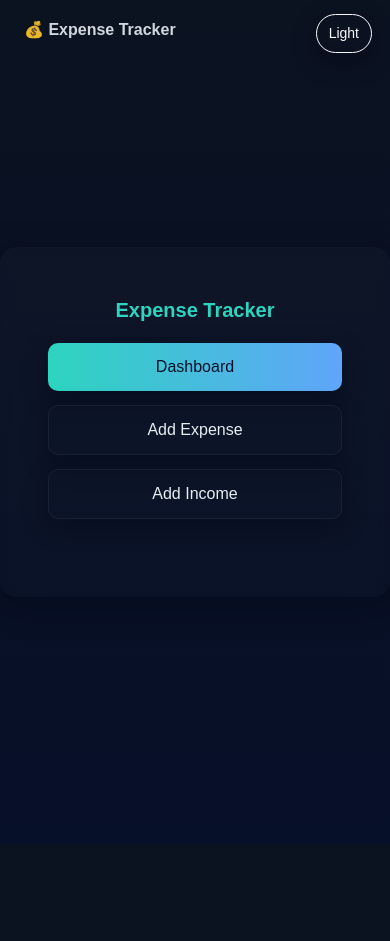
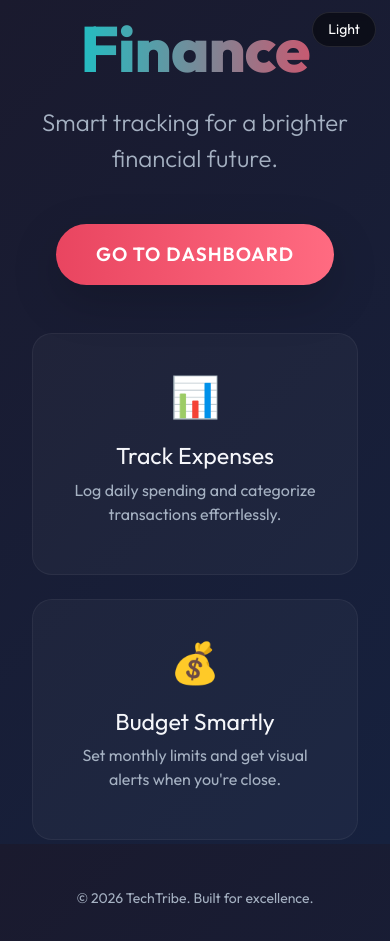
Before and after one commit to ruthikka19/techtribe, a Flask app: page /home in a window 390 px wide. Before the commit the page ends 519 px from the top, so only its background shows below. Run offline with Flask 3, Linux system fonts and the light colour scheme.

Commit message:
feat: Add dashboard and home pages, implement dark theme styling, and update the database.

```diff
--- a/static/css/dark.css
+++ b/static/css/dark.css
@@ -1,63 +1,278 @@
-:root{
-  --bg:#07121a;
-  --panel:#0f1726;
-  --muted:#9fb3bf;
-  --text:#e6f3f5;
-  --accent:#4fd1c5;
-  --accent-2:#60a5fa;
-  --danger:#ff6b6b;
+:root {
+    --bg-gradient: linear-gradient(135deg, #1a1a2e 0%, #16213e 100%);
+    --panel: rgba(255, 255, 255, 0.05);
+    /* Glassmorphism base */
+    --panel-border: rgba(255, 255, 255, 0.1);
+    --muted: #a5b1c2;
+    --text: #ffffff;
+    --heading: #f5f6fa;
+    --accent: #e94560;
+    /* Neon Pink/Red */
+    --accent-hover: #ff6b81;
+    --secondary: #0f3460;
+    /* Deep Blue */
+    --info: #00d2d3;
+    /* Cyan */
+    --success: #2ecc71;
+    --warning: #f1c40f;
+    --danger: #ff6b6b;
+    --shadow: 0 8px 32px 0 rgba(0, 0, 0, 0.37);
 }
-html,body{height:100%;}
-.body-bg{ }
-body{
-  margin:0;background:linear-gradient(180deg,var(--bg),#03121a);color:var(--text);font-family:Inter,system-ui,Arial,Helvetica,sans-serif;
+
+html,
+body {
+    height: 100%;
 }
-.navbar, .card, .modal-content, .table, .table thead {background-color:transparent}
-.navbar-dark .navbar-brand, .navbar-dark .nav-link{color:var(--text) !important}
-.container{color:var(--text)}
-.card{background:linear-gradient(180deg, rgba(255,255,255,0.02), rgba(0,0,0,0.12));border:1px solid rgba(255,255,255,0.03);border-radius:12px;padding:12px}
-.card .card-header{font-weight:700;color:var(--text);background:transparent;border-bottom:1px solid rgba(255,255,255,0.03)}
-.btn-primary{background:linear-gradient(90deg,var(--accent),#60a5fa);border:none;color:#071029}
-.btn-secondary{background:transparent;border:1px solid rgba(255,255,255,0.06);color:var(--text)}
-.btn-success{background:#16a34a;border:none}
-.btn{box-shadow:0 6px 18px rgba(2,6,23,0.35)}
-.form-control, .form-select{background:#071822;border:1px solid rgba(255,255,255,0.04);color:var(--text)}
-.form-control:focus, .form-select:focus{outline:none;box-shadow:0 6px 18px rgba(45,212,191,0.12);border-color:var(--accent)}
-.table td, .table th{border-color:rgba(255,255,255,0.04)}
-.table-striped>tbody>tr:nth-of-type(odd){background:rgba(255,255,255,0.01)}
-.progress{background:rgba(255,255,255,0.03)}
-.alert{background:rgba(255,255,255,0.02);color:var(--text);border:1px solid rgba(255,255,255,0.03)}
-.navbar{background:linear-gradient(90deg, rgba(0,0,0,0.45), rgba(0,0,0,0.6))}
-a{color:var(--accent)}
-/* small helpers */
-.text-muted{color:var(--muted) !important}
+
+body {
+    margin: 0;
+    background: var(--bg-gradient);
+    background-attachment: fixed;
+    /* Fix gradient on scroll */
+    color: var(--text);
+    font-family: 'Inter', system-ui, -apple-system, sans-serif;
+}
+
+/* Force white text on all elements to override browser/bootstrap defaults */
+* {
+    color: inherit;
+}
+
+h1,
+h2,
+h3,
+h4,
+h5,
+h6,
+.h1,
+.h2,
+.h3,
+.h4,
+.h5,
+.h6 {
+    color: var(--heading) !important;
+}
+
+p,
+span,
+div,
+li,
+td,
+th,
+label,
+input,
+select,
+textarea,
+button {
+    color: var(--text);
+}
+
+/* Glassmorphism Cards */
+.card {
+    background: var(--panel);
+    backdrop-filter: blur(12px);
+    -webkit-backdrop-filter: blur(12px);
+    border: 1px solid var(--panel-border);
+    box-shadow: var(--shadow);
+    color: var(--text) !important;
+    border-radius: 16px;
+    transition: transform 0.2s ease, box-shadow 0.2s ease;
+}
+
+.card:hover {
+    transform: translateY(-2px);
+    box-shadow: 0 12px 40px 0 rgba(0, 0, 0, 0.45);
+}
+
+/* Ensure list items and other containers don't have white background */
+/* Ensure list items and other containers don't have white background */
+.list-group-item {
+    background-color: transparent;
+    color: var(--text) !important;
+    border-color: var(--panel-border);
+}
+
+.card-header {
+    background: rgba(0, 0, 0, 0.2);
+    border-bottom: 1px solid var(--panel-border);
+    color: var(--heading);
+    font-weight: 600;
+    border-top-left-radius: 16px !important;
+    border-top-right-radius: 16px !important;
+}
+
+.card-title {
+    color: var(--heading);
+    font-weight: 700;
+}
+
+/* Navbar */
+.navbar {
+    background: rgba(22, 33, 62, 0.8) !important;
+    backdrop-filter: blur(10px);
+    border-bottom: 1px solid var(--panel-border);
+    box-shadow: var(--shadow);
+}
+
+.navbar-brand {
+    font-weight: 800;
+    color: var(--accent) !important;
+    font-size: 1.5rem;
+    text-shadow: 0 0 10px rgba(233, 69, 96, 0.3);
+}
+
+.nav-link {
+    color: var(--text) !important;
+    font-weight: 500;
+    transition: color 0.2s;
+}
+
+.nav-link:hover {
+    color: var(--info) !important;
+    text-shadow: 0 0 8px rgba(0, 210, 211, 0.4);
+}
+
+/* Buttons */
+.btn-primary {
+    background: linear-gradient(90deg, var(--accent), #ff6b81);
+    border: none;
+    color: white;
+    font-weight: 600;
+    box-shadow: 0 4px 15px rgba(233, 69, 96, 0.4);
+}
+
+.btn-primary:hover {
+    background: linear-gradient(90deg, #ff6b81, var(--accent));
+    box-shadow: 0 6px 20px rgba(233, 69, 96, 0.6);
+    color: white;
+}
+
+.btn-secondary {
+    background: transparent;
+    border: 1px solid var(--info);
+    color: var(--info);
+}
+
+.btn-secondary:hover {
+    background: rgba(0, 210, 211, 0.1);
+    color: var(--info);
+    box-shadow: 0 0 15px rgba(0, 210, 211, 0.2);
+}
+
+.btn-danger {
+    background: linear-gradient(45deg, #ff416c, #ff4b2b);
+    border: none;
+    box-shadow: 0 4px 15px rgba(255, 75, 43, 0.3);
+}
+
+/* Tables */
+.table {
+    color: var(--text) !important;
+    --bs-table-bg: transparent;
+    --bs-table-striped-bg: rgba(255, 255, 255, 0.03);
+    border-color: var(--panel-border);
+}
+
+.table thead th {
+    color: var(--info) !important;
+    border-bottom: 2px solid var(--panel-border);
+    font-weight: 600;
+    text-transform: uppercase;
+    letter-spacing: 0.5px;
+    font-size: 0.85rem;
+}
+
+.table td,
+.table th,
+.table tr {
+    color: var(--text) !important;
+    border-bottom: 1px solid var(--panel-border);
+    vertical-align: middle;
+}
+
+/* Forms */
+.form-control,
+.form-select {
+    background: rgba(0, 0, 0, 0.3);
+    border: 1px solid var(--panel-border);
+    color: var(--text);
+    border-radius: 8px;
+}
+
+.form-control:focus,
+.form-select:focus {
+    background: rgba(0, 0, 0, 0.4);
+    border-color: var(--info);
+    box-shadow: 0 0 0 0.25rem rgba(0, 210, 211, 0.25);
+    color: var(--text);
+}
+
+/* Misc */
+a {
+    color: var(--info);
+    text-decoration: none;
+}
+
+a:hover {
+    color: var(--accent);
+    text-decoration: none;
+}
+
+h1,
+h2,
+h3,
+h4,
+h5,
+h6 {
+    color: var(--heading);
+}
+
+.text-muted {
+    color: var(--muted) !important;
+}
+
+/* Scrollbar */
+::-webkit-scrollbar {
+    width: 10px;
+}
+
+::-webkit-scrollbar-track {
+    background: #0f1720;
+}
+
+::-webkit-scrollbar-thumb {
+    background: #2c3e50;
+    border-radius: 5px;
+}
+
+::-webkit-scrollbar-thumb:hover {
+    background: var(--accent);
+}
 
 /* Theme toggle button (floating) */
-.theme-toggle{position:fixed;top:12px;right:14px;z-index:2000;border-radius:999px;padding:6px 10px}
-
-/* Light theme overrides */
-.light{
-  --bg:#f1f5f9;
-  --panel:#ffffff;
-  --muted:#6b7280;
-  --text:#071122;
-  --accent:#2563eb;
-  --danger:#dc2626;
+.theme-toggle {
+    position: fixed;
+    top: 12px;
+    right: 14px;
+    z-index: 2000;
+    border-radius: 999px;
+    padding: 6px 15px;
+    background: rgba(0, 0, 0, 0.5);
+    backdrop-filter: blur(5px);
+    border: 1px solid var(--panel-border);
+    color: var(--text);
 }
 
-/* Make background respond to theme variables */
-body{background:linear-gradient(180deg,var(--bg),rgba(0,0,0,0.02));}
-
-/* Additional visual polish overrides */
-.card{border-radius:14px;padding:16px}
-.card .card-header{padding:12px 16px}
-.btn{box-shadow:0 8px 24px rgba(2,6,23,0.4);transition:transform .12s ease,box-shadow .12s ease}
-.btn:hover{transform:translateY(-2px)}
-.form-control, .form-select{padding:.6rem .75rem}
-.form-control:focus, .form-select:focus{box-shadow:0 10px 30px rgba(79,209,197,0.12);border-color:var(--accent)}
-.theme-toggle{top:14px;right:18px;padding:8px 12px}
-.theme-toggle.btn-outline-light{backdrop-filter:blur(6px)}
-.container{max-width:1100px;padding-left:18px;padding-right:18px}
-.navbar-brand{font-weight:700;letter-spacing:.4px}
-.nav-link{opacity:.95}
-@media (max-width:768px){.controls{flex-direction:column;gap:10px}.shell{padding:28px}}
+/* Light theme overrides - update to be colorful/bright */
+.light {
+    --bg-gradient: linear-gradient(120deg, #fdfbfb 0%, #ebedee 100%);
+    --panel: rgba(255, 255, 255, 0.7);
+    --panel-border: rgba(0, 0, 0, 0.05);
+    --muted: #6b7280;
+    --text: #2d3436;
+    --heading: #2d3436;
+    --accent: #6c5ce7;
+    --secondary: #dfe6e9;
+    --shadow: 0 8px 30px rgba(0, 0, 0, 0.08);
+    --info: #0984e3;
+}
--- a/templates/home.html
+++ b/templates/home.html
@@ -1,43 +1,115 @@
 <!DOCTYPE html>
 <html>
+
 <head>
-    <title>Expense Tracker - Home</title>
+    <title>TechTribe Expense Tracker - Welcome</title>
     <link href="https://cdn.jsdelivr.net/npm/bootstrap@5.3.0/dist/css/bootstrap.min.css" rel="stylesheet">
     <link rel="stylesheet" href="{{ url_for('static', filename='css/dark.css') }}">
+    <!-- Add Google Font for better typography -->
+    <link href="https://fonts.googleapis.com/css2?family=Outfit:wght@300;400;600;800&display=swap" rel="stylesheet">
     <style>
-        :root{
-            --bg-1:#0b1220; --bg-2:#071029; --card:#0f1724; --accent:#2dd4bf;
+        body {
+            font-family: 'Outfit', sans-serif !important;
+            display: flex;
+            align-items: center;
+            justify-content: center;
+            min-height: 100vh;
         }
-        html,body{height:100%;}
-        body{
-            margin:0;min-height:100%;background:linear-gradient(180deg,var(--bg-1),var(--bg-2));color:#e6eef2;display:flex;align-items:center;justify-content:center;font-family:Arial,Helvetica,sans-serif;
+
+        .hero-container {
+            text-align: center;
+            max-width: 900px;
+            padding: 2rem;
         }
-        .shell{width:100%;max-width:820px;padding:48px;border-radius:16px;background:linear-gradient(180deg,rgba(255,255,255,0.02),rgba(255,255,255,0.01));box-shadow:0 8px 30px rgba(2,6,23,0.6);backdrop-filter: blur(6px);text-align:center}
-        .brand{font-weight:700;color:var(--accent);font-size:20px;margin-bottom:18px}
-        .controls{display:flex;gap:14px;justify-content:center;flex-wrap:wrap}
-        .btn-lg-ghost{padding:.75rem 1.25rem;border-radius:10px;border:1px solid rgba(255,255,255,0.06);background:transparent;color:inherit}
-        .btn-primary-strong{background:linear-gradient(90deg,var(--accent),#60a5fa);color:#071029;border:none}
-        .subtle{opacity:.8;font-size:13px;margin-top:10px}
-        .nav-compact{position:absolute;top:18px;left:24px;color:rgba(230,238,242,0.9);font-weight:600}
+
+        .hero-title {
+            font-size: 4rem;
+            font-weight: 800;
+            background: linear-gradient(to right, #00d2d3, #e94560);
+            -webkit-background-clip: text;
+            -webkit-text-fill-color: transparent;
+            margin-bottom: 1rem;
+            letter-spacing: -1px;
+        }
+
+        .hero-subtitle {
+            font-size: 1.5rem;
+            color: var(--muted);
+            margin-bottom: 3rem;
+            font-weight: 300;
+        }
+
+        .feature-card {
+            background: rgba(255, 255, 255, 0.03);
+            border: 1px solid rgba(255, 255, 255, 0.05);
+            border-radius: 20px;
+            padding: 2rem;
+            transition: all 0.3s ease;
+            height: 100%;
+        }
+
+        .feature-card:hover {
+            transform: translateY(-10px);
+            background: rgba(255, 255, 255, 0.08);
+            border-color: var(--accent);
+        }
+
+        .feature-icon {
+            font-size: 2.5rem;
+            margin-bottom: 1rem;
+            display: inline-block;
+        }
+
+        .btn-xl {
+            padding: 1rem 2.5rem;
+            font-size: 1.2rem;
+            border-radius: 50px;
+            text-transform: uppercase;
+            letter-spacing: 1px;
+            font-weight: 600;
+            transition: all 0.3s;
+        }
+
+        .btn-xl:hover {
+            transform: scale(1.05);
+        }
     </style>
 </head>
+
 <body>
 
-    <div class="nav-compact"><a href="/" style="color:inherit;text-decoration:none">💰 Expense Tracker</a></div>
+    <div class="container hero-container">
+        <h1 class="hero-title">TechTribe Finance</h1>
+        <p class="hero-subtitle">Smart tracking for a brighter financial future.</p>
 
-    <div class="shell">
-        <div class="brand">Expense Tracker</div>
-
-        <div class="controls">
-            <a class="btn btn-lg-ghost btn-primary-strong" href="/">Dashboard</a>
-            <a class="btn btn-lg-ghost" href="/add_expense">Add Expense</a>
-            <a class="btn btn-lg-ghost" href="/add_income">Add Income</a>
+        <div class="mb-5">
+            <a href="/" class="btn btn-primary btn-xl shadow-lg">Go to Dashboard</a>
         </div>
 
-        <div class="subtle">&nbsp;</div>
+        <div class="row g-4 justify-content-center">
+            <div class="col-md-6">
+                <div class="feature-card">
+                    <span class="feature-icon">📊</span>
+                    <h3>Track Expenses</h3>
+                    <p class="text-muted">Log daily spending and categorize transactions effortlessly.</p>
+                </div>
+            </div>
+            <div class="col-md-6">
+                <div class="feature-card">
+                    <span class="feature-icon">💰</span>
+                    <h3>Budget Smartly</h3>
+                    <p class="text-muted">Set monthly limits and get visual alerts when you're close.</p>
+                </div>
+            </div>
+        </div>
+
+        <div class="mt-5 text-muted small">
+            &copy; 2026 TechTribe. Built for excellence.
+        </div>
     </div>
 
     <script src="{{ url_for('static', filename='js/theme.js') }}"></script>
     <script src="https://cdn.jsdelivr.net/npm/bootstrap@5.3.0/dist/js/bootstrap.bundle.min.js"></script>
 </body>
+
 </html>
```
Also changed, not shown: scripts/check_db.py (deleted, +0 -29 lines), scripts/post_and_check.py (deleted, +0 -40 lines), templates/dashboard.html (+19 -6 lines), README.md, database.db.
